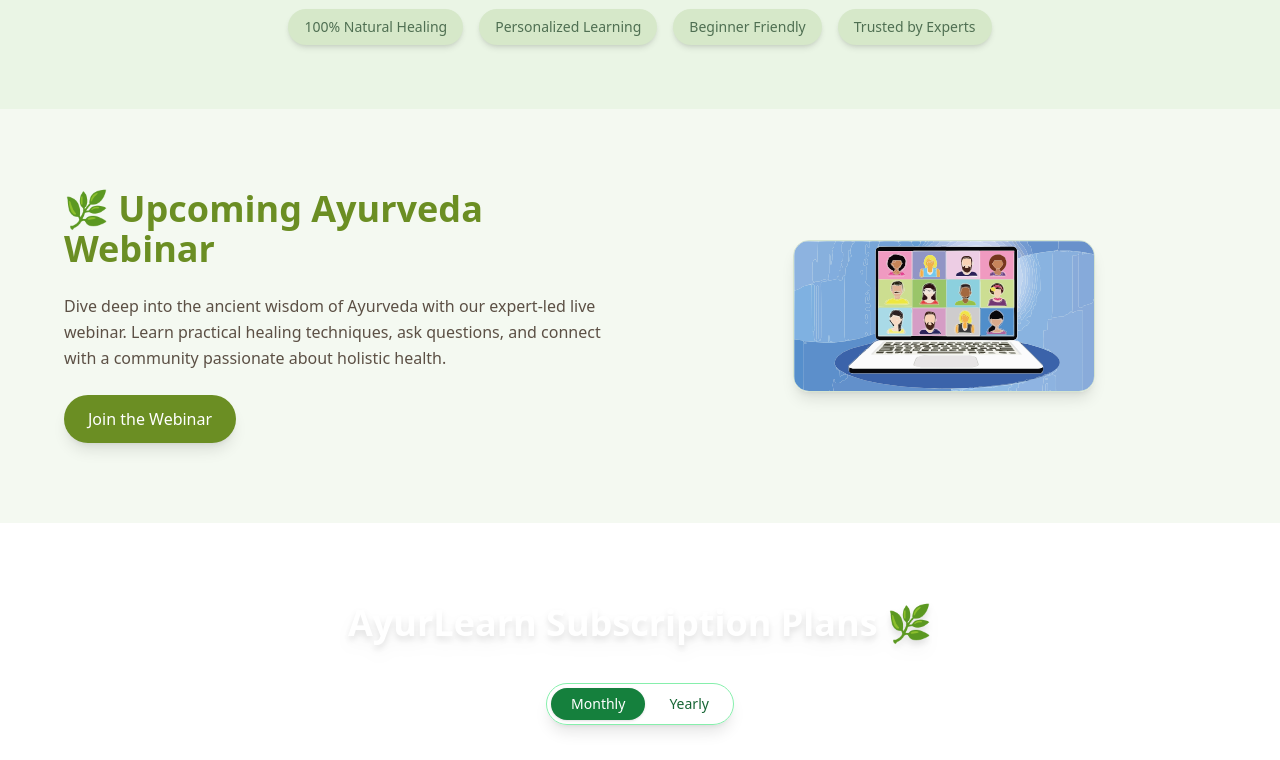
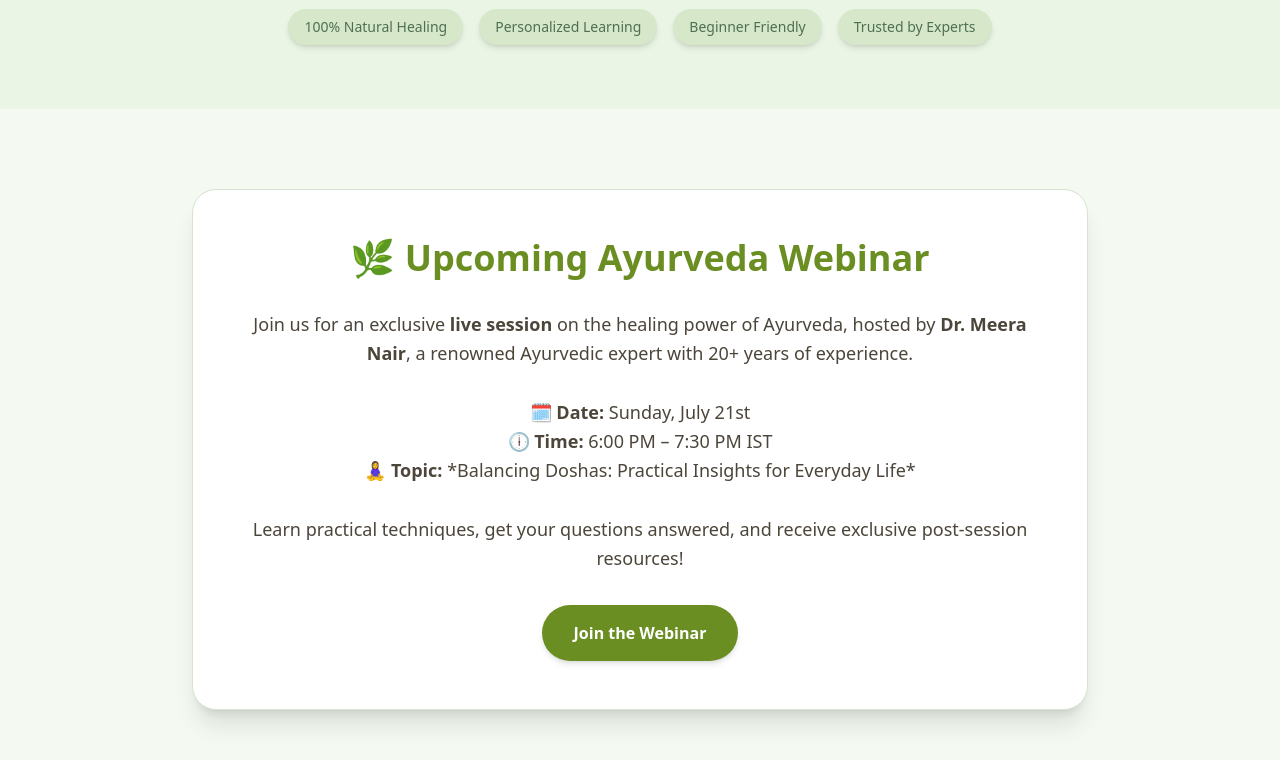
Before and after one commit to BRAHMISREE/Ayurlearn, a React (Vite) app: page / in a window 1280 px wide. Shown: the part 2000-2760 px from the top of the page. Built offline with nearby package versions, Linux system fonts and the light colour scheme.

Commit message:
Updated Webinar Section

```diff
--- a/src/components/WebinarSection.jsx
+++ b/src/components/WebinarSection.jsx
@@ -3,42 +3,33 @@
 export default function WebinarSection() {
   return (
       <section className="bg-[#f4f9f1] dark:bg-[#121a13] text-[#2f3f2f] dark:text-[#eae2cf] py-20 px-6">
-        <div className="max-w-6xl mx-auto flex flex-col md:flex-row items-center justify-between gap-16">
-          {/* Left - Webinar Info */}
+        <div className="max-w-4xl mx-auto">
           <motion.div
-              initial={{ x: -40, opacity: 0 }}
-              whileInView={{ x: 0, opacity: 1 }}
-              transition={{ duration: 0.7 }}
-              className="md:w-1/2 space-y-6"
+              initial={{ opacity: 0, y: 30 }}
+              whileInView={{ opacity: 1, y: 0 }}
+              transition={{ duration: 0.8 }}
+              className="bg-white dark:bg-[#1e2a1e] p-10 md:p-12 rounded-3xl shadow-xl border border-[#d5e4d0] dark:border-[#355234] text-center space-y-8"
           >
             <h2 className="text-4xl font-bold text-[#6b8e23] dark:text-[#b5e9a3]">
               🌿 Upcoming Ayurveda Webinar
             </h2>
-            <p className="text-base text-[#5c5045] dark:text-[#d4c7b4] leading-relaxed">
-              Dive deep into the ancient wisdom of Ayurveda with our expert-led live webinar. Learn practical healing techniques, ask questions, and connect with a community passionate about holistic health.
+
+            <p className="text-lg leading-relaxed text-[#4c453a] dark:text-[#d4c7b4]">
+              Join us for an exclusive <strong>live session</strong> on the healing power of Ayurveda, hosted by
+              <strong> Dr. Meera Nair</strong>, a renowned Ayurvedic expert with 20+ years of experience.
+              <br /><br />
+              🗓️ <strong>Date:</strong> Sunday, July 21st<br />
+              🕕 <strong>Time:</strong> 6:00 PM – 7:30 PM IST<br />
+              🧘‍♀️ <strong>Topic:</strong> *Balancing Doshas: Practical Insights for Everyday Life*<br /><br />
+              Learn practical techniques, get your questions answered, and receive exclusive post-session resources!
             </p>
+
             <a
                 href="/webinar"
-                className="inline-block bg-[#6b8e23] hover:bg-[#567d1f] text-white px-6 py-3 rounded-full font-medium shadow-lg transition-all duration-300"
+                className="inline-block bg-[#6b8e23] hover:bg-[#567d1f] text-white px-8 py-4 rounded-full font-semibold shadow-md transition-all duration-300"
             >
               Join the Webinar
             </a>
-          </motion.div>
-
-          {/* Right - Image */}
-          <motion.div
-              initial={{ scale: 0.9, opacity: 0 }}
-              whileInView={{ scale: 1, opacity: 1 }}
-              transition={{ duration: 0.6 }}
-              className="md:w-1/2 flex justify-center"
-          >
-            <div className="rounded-2xl overflow-hidden shadow-lg border border-[#d5e4d0] dark:border-[#355234]">
-              <img
-                  src="/webinar-illustration.svg" // Change this to your new webinar image path
-                  alt="Webinar Illustration"
-                  className="w-full max-w-md object-cover"
-              />
-            </div>
           </motion.div>
         </div>
       </section>
```
